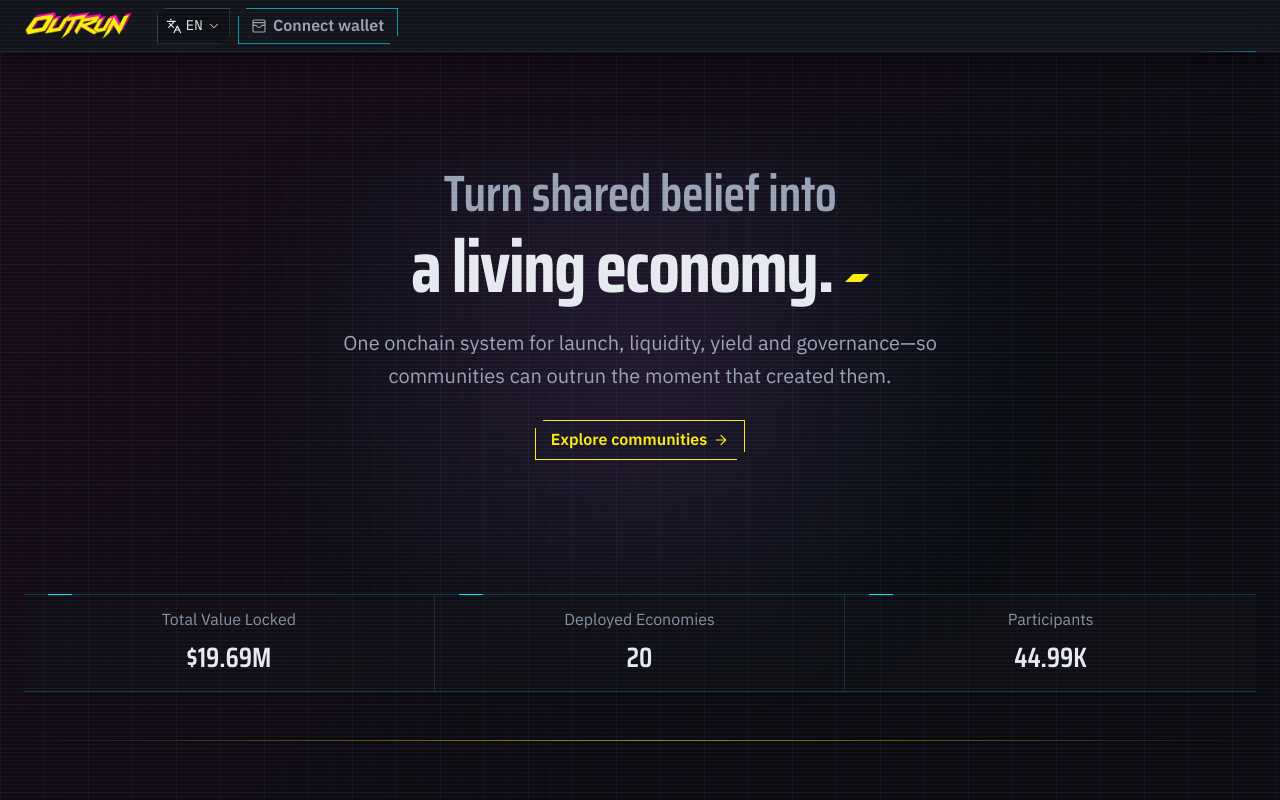
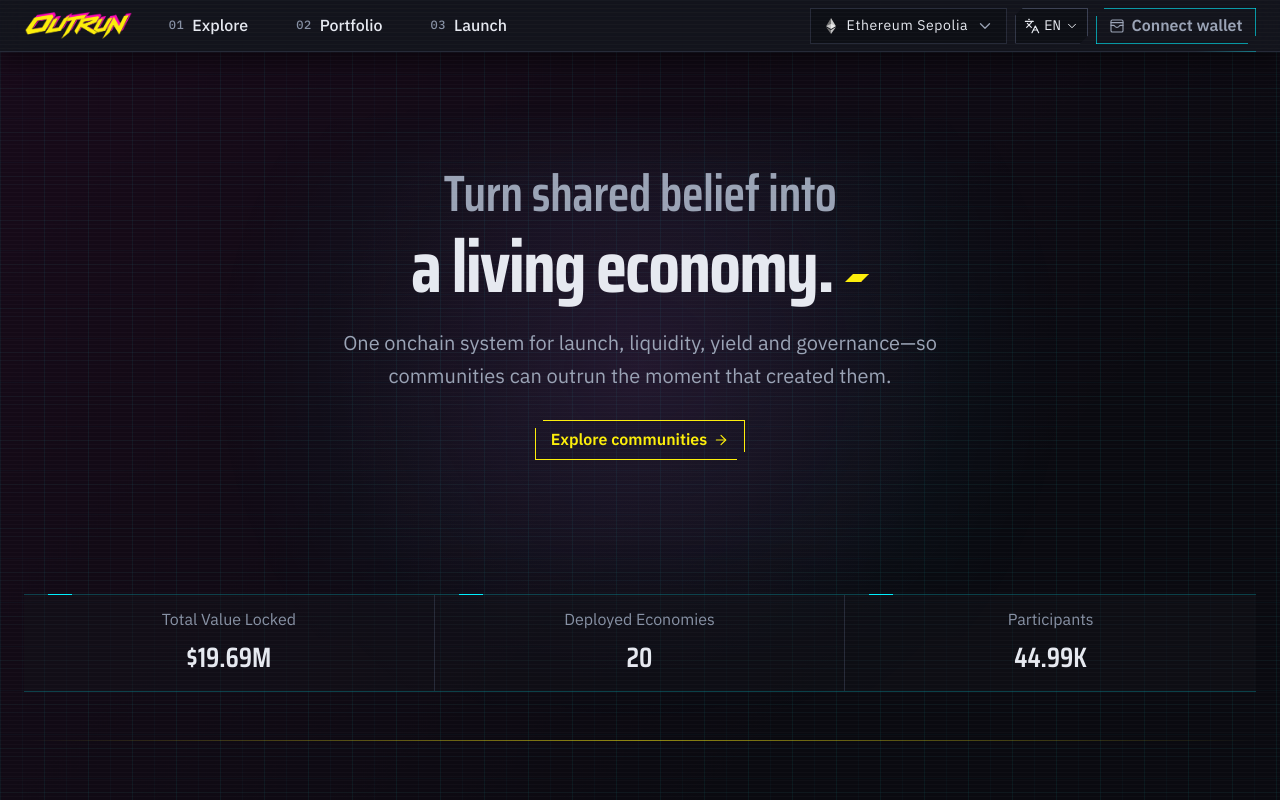
Before and after one commit to OutrunBuild/OutrunDapp, a Next.js app: page /launch in a window 1280 px wide. Shown: the top 800 px of the page. Built offline with nearby package versions, Linux system fonts and the light colour scheme.

Commit message:
feat(shell): mobile header downsizing, decision 020
Marketing and product shells share one 52px bar with matched control sizing; wallet button drops the status dot, goes icon-only with an aria-label at the narrowest tier; equal spacing between the three controls.

```diff
--- a/components/global/app-shell.tsx
+++ b/components/global/app-shell.tsx
@@ -55,7 +55,15 @@ function StatusCluster({ locale, chains }: { locale: Locale; chains: FixtureChai
   return <ChainSelectorDialog locale={locale} chains={chains} />
 }
 
-function MarketingHeader({ locale, address }: { locale: Locale; address: string }) {
+function MarketingHeader({
+  locale,
+  address,
+  chains,
+}: {
+  locale: Locale
+  address: string
+  chains: FixtureChain[]
+}) {
   const copy = getCopy(locale)
   return (
     <header className="marketing-header">
@@ -63,7 +71,23 @@ function MarketingHeader({ locale, address }: { locale: Locale; address: string
         <span className="marketing-brand__wide"><Brand /></span>
         <span className="marketing-brand__compact"><Brand compact /></span>
       </Link>
+      <nav className="marketing-nav" aria-label="Primary">
+        {[
+          { href: '/memeverse/explore', label: copy.common.discover },
+          { href: '/portfolio', label: copy.common.portfolio },
+          { href: '/memeverse/launch', label: copy.common.create },
+        ].map((item, index) => (
+          <Link className="marketing-nav__link" href={localePath(locale, item.href)} key={item.href}>
+            {/* 终端索引序号（决议 024）：装饰性编号，aria-hidden 不进可访问名 */}
+            <span className="marketing-nav__index" aria-hidden="true">
+              {String(index + 1).padStart(2, '0')}
+            </span>
+            {item.label}
+          </Link>
+        ))}
+      </nav>
       <div className="marketing-header__actions">
+        <StatusCluster locale={locale} chains={chains} />
         <LocaleMenu locale={locale} />
         <WalletControl locale={locale} address={address} />
       </div>
@@ -146,9 +170,8 @@ export function OutrunShell({
     return (
       <div className="outrun-site ax-hud" data-glow="on" lang={locale === 'zh' ? 'zh-CN' : 'en'}>
         <a className="skip-link" href="#main-content">{copy.common.skip}</a>
-        <MarketingHeader locale={locale} address={accountAddress} />
+        <MarketingHeader locale={locale} address={accountAddress} chains={chains} />
         <main className="marketing-main ax-hud-inner" id="main-content">{children}</main>
-        <div className="ax-scanlines" aria-hidden="true" />
       </div>
     )
   }
@@ -175,7 +198,6 @@ export function OutrunShell({
         <main className="product-main" id="main-content">{children}</main>
       </div>
       <MobileNavigation locale={locale} current={current} />
-      <div className="ax-scanlines" aria-hidden="true" />
     </div>
   )
 }
--- a/components/global/wallet-control.tsx
+++ b/components/global/wallet-control.tsx
@@ -23,12 +23,14 @@ export function WalletControl({ locale, address }: { locale: Locale; address: st
       size="default"
       className="wallet-control"
       aria-pressed={connected}
+      /* 极窄档（≤18.75rem）label span 被 CSS 隐藏转纯图标——aria-label 承接可访问名
+         （display:none 文本不进 acc name；与可见文本同串，常规档零行为差异） */
+      aria-label={connected ? truncateAddress(address) : copy.common.connect}
       onClick={toggle}
     >
       <WalletCards data-icon="inline-start" aria-hidden="true" />
       {connected ? (
         <span className="wallet-control__connected">
-          <span className="status-dot" data-tone="success" aria-hidden="true" />
           <span>{truncateAddress(address)}</span>
         </span>
       ) : (
```
Also changed, not shown: 1 other file (tests, documents, lock files or other folders).
